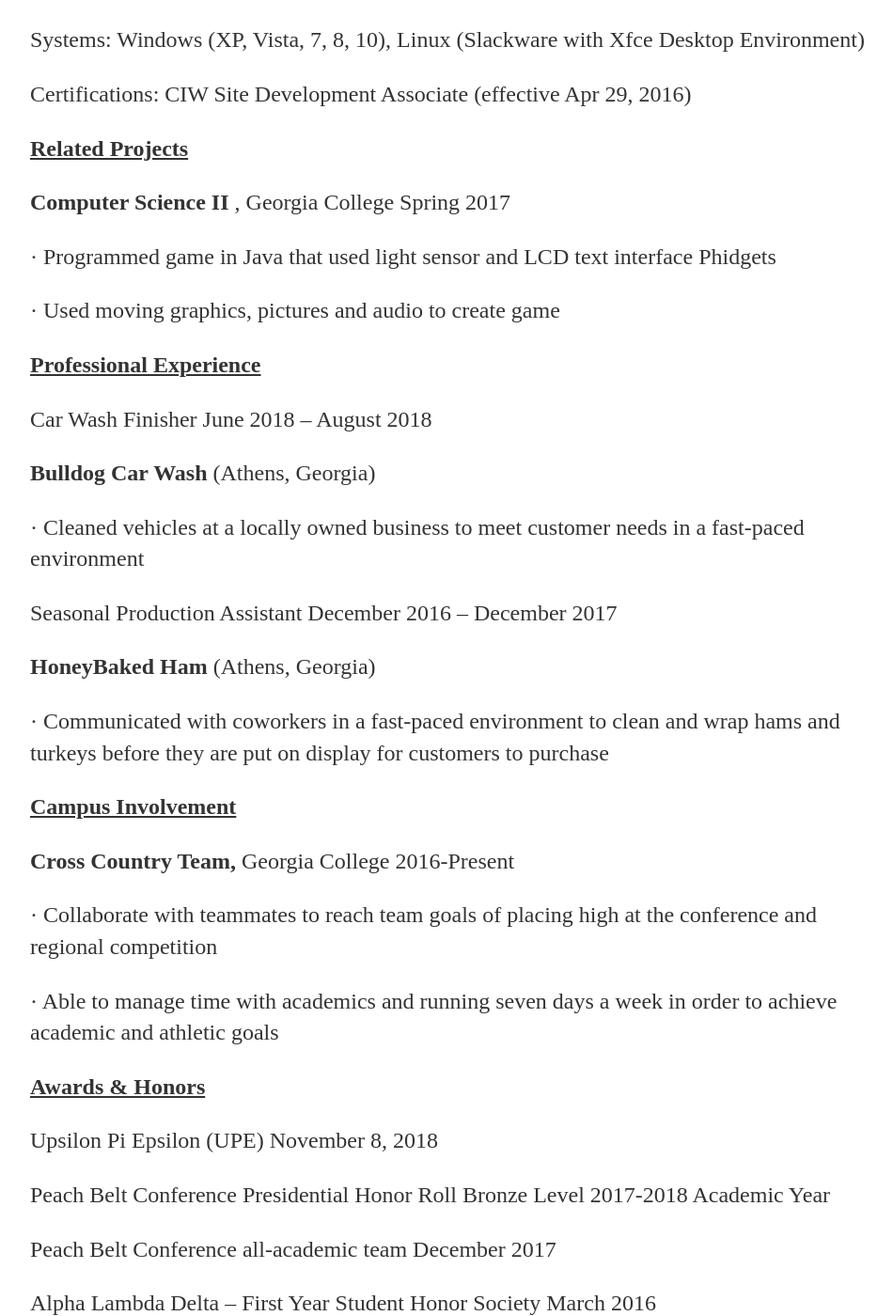
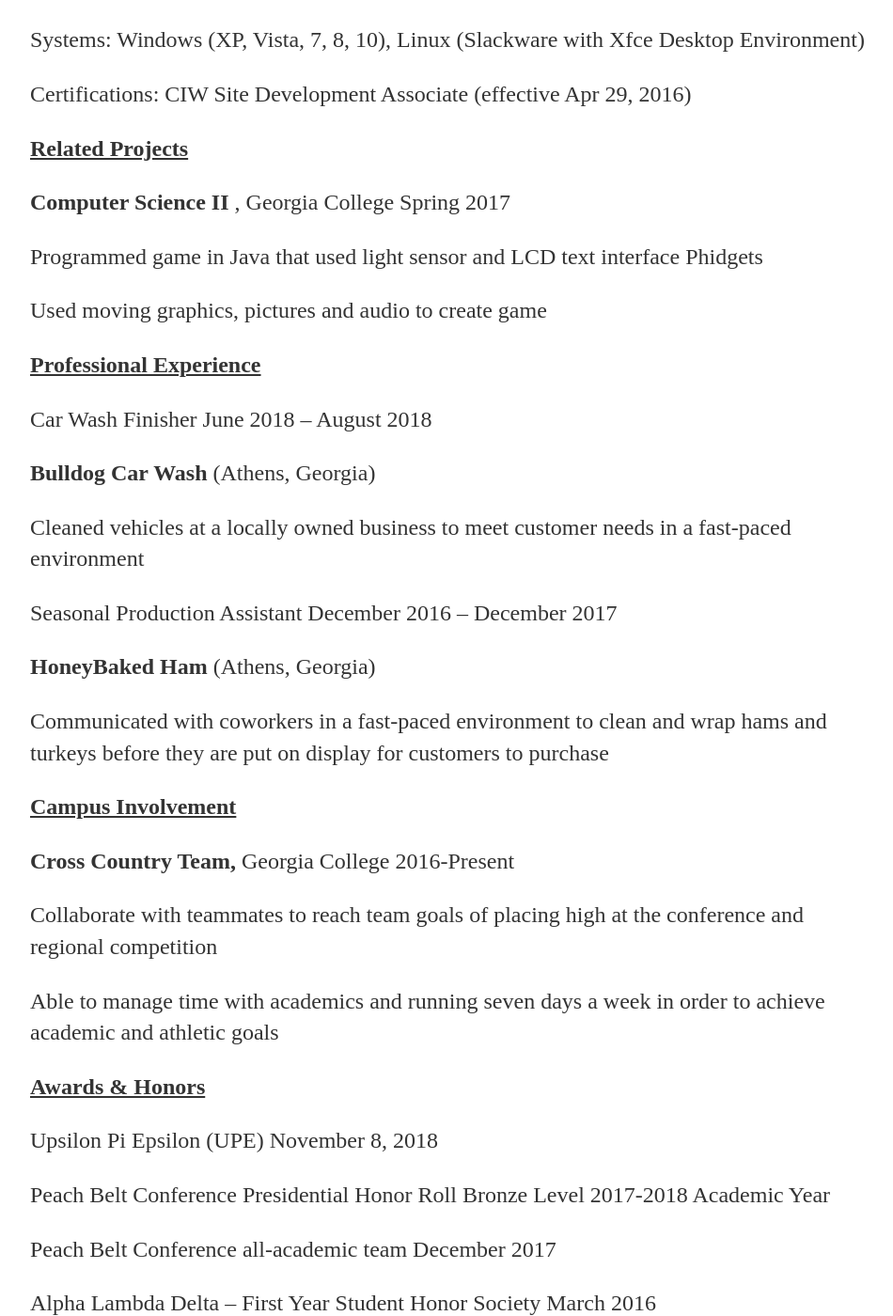
Before and after one commit to acow19/acow19.github.io, a Jekyll site: the page built from resume/index.html, in a window 1280 px wide and 1400 px high, scrolled down 594 px. Shown: the whole window at 94% size, without its empty margins (160-1110 px from the left). Built offline with Jekyll 4.4.1, drawn with Linux system fonts in a browser that asks for light colours; some of the changed text lies outside the part shown.

```diff
--- a/resume/index.html
+++ b/resume/index.html
@@ -28,13 +28,13 @@ title: Resume
 </div>
 
     <p>
-        •	Bachelor of Science in Computer Science, May 2020
+        	Bachelor of Science in Computer Science, May 2020
     </p>
     <p>
-        •	Management &amp; Information Systems Minor
+        	Management &amp; Information Systems Minor
     </p>
     <p>
-        •	Overall GPA: 3.39
+        	Overall GPA: 3.39
     </p>
 
 <p>
@@ -64,11 +64,11 @@ title: Resume
     , Georgia College<strong> </strong>Spring 2017
 </p>
 <p>
-    · Programmed game in Java that used light sensor and LCD text interface
+     Programmed game in Java that used light sensor and LCD text interface
     Phidgets
 </p>
 <p>
-    · Used moving graphics, pictures and audio to create game
+     Used moving graphics, pictures and audio to create game
 </p>
 <p>
     <strong><u> </u></strong>
@@ -84,7 +84,7 @@ title: Resume
     (Athens, Georgia)
 </p>
 <p>
-    · Cleaned vehicles at a locally owned business to meet customer needs in a
+     Cleaned vehicles at a locally owned business to meet customer needs in a
     fast-paced environment
 </p>
 <p>
@@ -95,7 +95,7 @@ title: Resume
     (Athens, Georgia)<strong> </strong>
 </p>
 <p>
-    · Communicated with coworkers in a fast-paced environment to clean and wrap
+     Communicated with coworkers in a fast-paced environment to clean and wrap
     hams and turkeys before they are put on display for customers to purchase
 </p>
 <p>
@@ -109,11 +109,11 @@ title: Resume
     Georgia College<strong> </strong>2016-Present
 </p>
 <p>
-    · Collaborate with teammates to reach team goals of placing high at the
+     Collaborate with teammates to reach team goals of placing high at the
     conference and regional competition
 </p>
 <p>
-    · Able to manage time with academics and running seven days a week in order
+     Able to manage time with academics and running seven days a week in order
     to achieve academic and athletic goals
 </p>
 <p>
```
